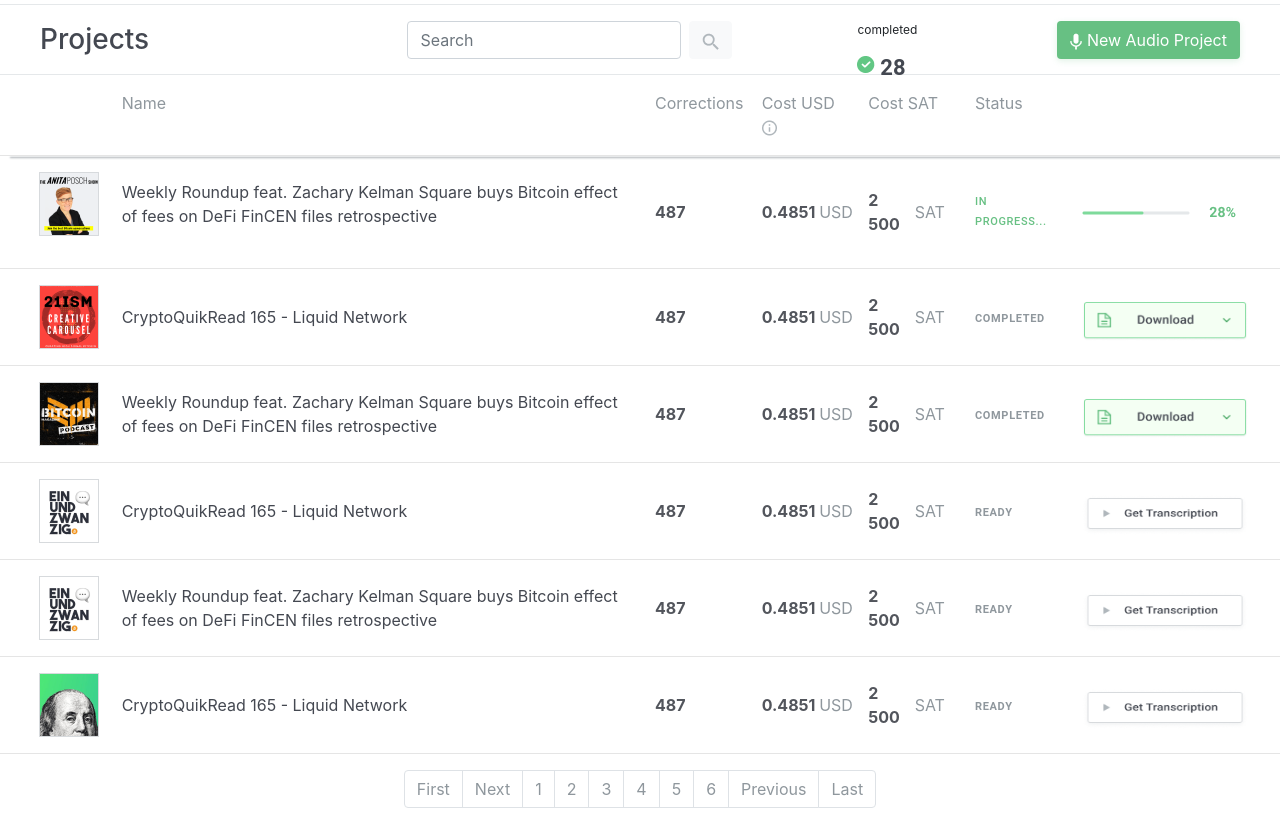
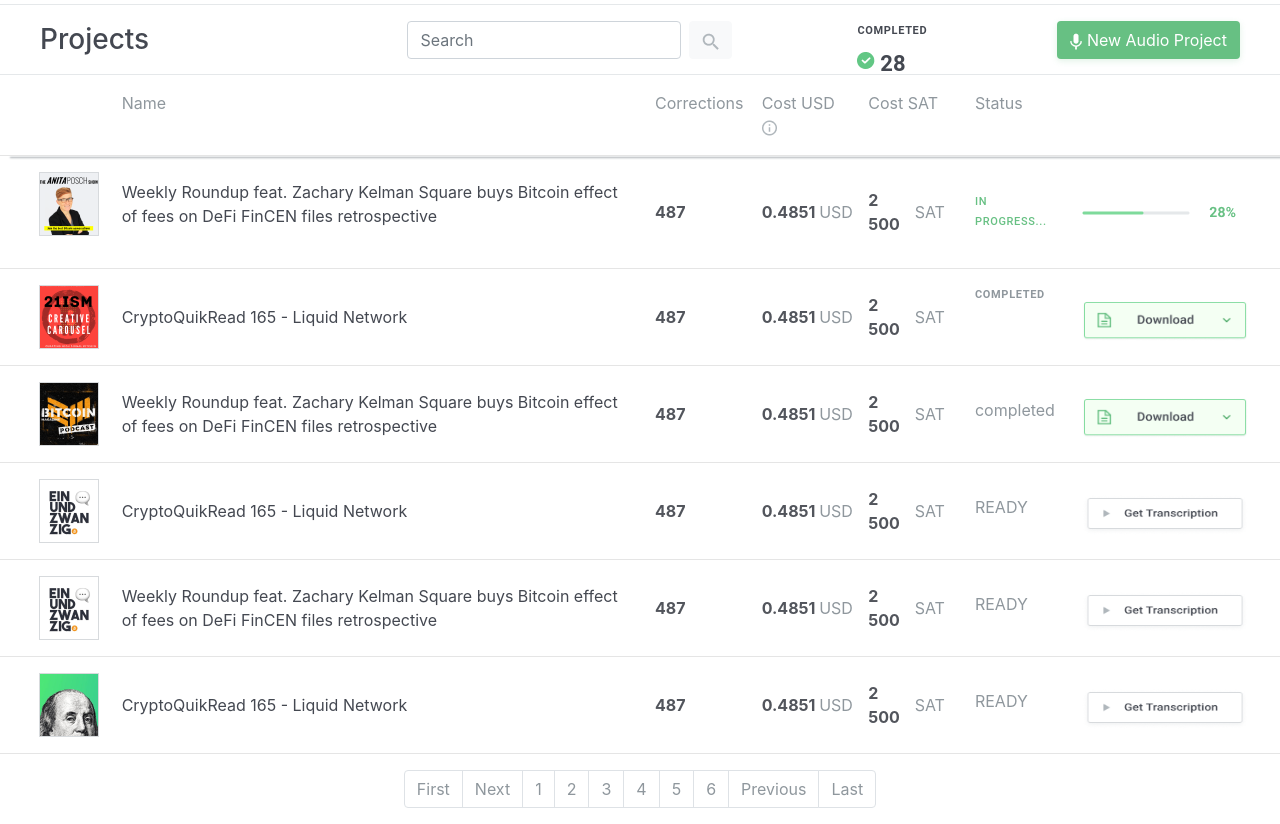
Before and after one commit to lautarosoliani/repo-audio-projects-JSonly, a plain HTML site: page Public/index.html in a window 1280 px wide. Shown: the part 93-917 px from the top of the page. Drawn offline with nearby package versions, Linux system fonts and the light colour scheme.

Commit message:
refactor number--28 style

```diff
--- a/Public/index.html
+++ b/Public/index.html
@@ -163,7 +163,7 @@
                             <div class="font-weight-bold text-gray">2 500&nbsp</div>
                             <div class="text-gray">SAT</div>
                         </div>
-                        <div class="col-1 text-gray text--status mt-4">
+                        <div class="col-1 text-gray completed">
                             completed
                         </div>
                         <div class="col-2 text-gray">
@@ -195,7 +195,7 @@
                             <div class="font-weight-bold text-gray">2 500&nbsp</div>
                             <div class="text-gray">SAT</div>
                         </div>
-                        <div class="col-1 text-gray text--status mt-4">
+                        <div class="col-1 text-gray mt-3">
                             completed
                         </div>
                         <div class="col-2 text-gray">
@@ -226,7 +226,7 @@
                             <div class="font-weight-bold text-gray">2 500&nbsp</div>
                             <div class="text-gray">SAT</div>
                         </div>
-                        <div class="col-1 text-gray text--status mt-4">
+                        <div class="col-1 text-gray mt-3">
                             READY
                         </div>
                         <div class="col-2 text-gray">
@@ -258,7 +258,7 @@
                             <div class="font-weight-bold text-gray">2 500&nbsp</div>
                             <div class="text-gray">SAT</div>
                         </div>
-                        <div class="col-1 text-gray text--status mt-4">
+                        <div class="col-1 text-gray mt-3">
                             READY
                         </div>
                         <div class="col-2 text-gray">
@@ -289,7 +289,7 @@
                             <div class="font-weight-bold text-gray">2 500&nbsp</div>
                             <div class="text-gray">SAT</div>
                         </div>
-                        <div class="col-1 text-gray text--status mt-4">
+                        <div class="col-1 text-gray mt-3">
                             READY
                         </div>
                         <div class="col-2 text-gray">
--- a/Style/style.css
+++ b/Style/style.css
@@ -40,10 +40,10 @@ body {
   height: 4rem;
 }
 
-.text--status {
+.completed {
   /* position: absolute; */
-  width: 4.688rem;
-  height: 0.4rem;
+  width: 75px;
+  height: 14px;
   /* left: 1056px;
   top: 19px; */
 
```
